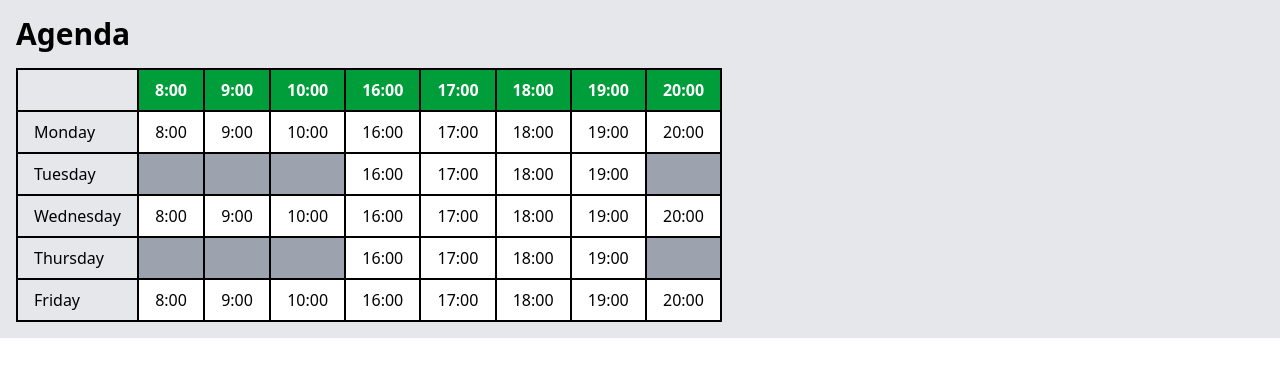
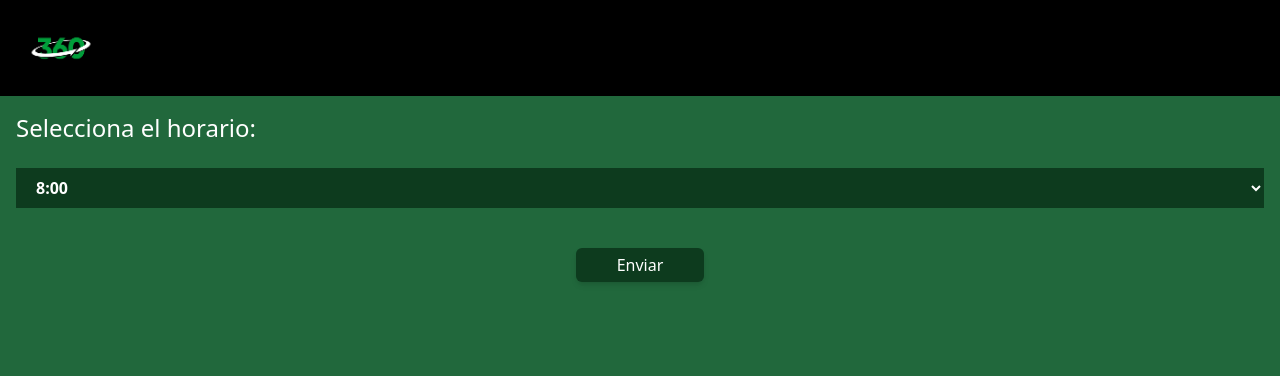
Before and after one commit to SantiagoAvigliano/Entrenamiento360, a React (Vite) app: page /agenda in a window 1280 px wide. Shown: the top 376 px of the page. Built offline with nearby package versions, Linux system fonts and the light colour scheme.

Commit message:
change Booking

```diff
--- a/src/components/Schedule.jsx
+++ b/src/components/Schedule.jsx
@@ -1,5 +1,6 @@
 import React from 'react'
 import Horarios from '../images/horarios.jpeg'
+
 const Schedule = () => {
   return (
     <div className="bg-black h-2/3">
--- a/src/pages/Booking.jsx
+++ b/src/pages/Booking.jsx
@@ -1,143 +1,28 @@
-// import React, {useState} from "react";
-// function Booking() {
-//     const [schedule, setSchedule] = useState([
-//         { day: 'Monday', slots: ['8:00', '9:00', '10:00', '16:00', '17:00', '18:00', '19:00', '20:00'], bookings: [0, 0, 0, 0, 0, 0, 0, 0] },
-//         { day: 'Tuesday', slots: ['', '', '', '16:00', '17:00', '18:00', '19:00', ''], bookings: [0, 0, 0, 0, 0, 0, 0, 0] },
-//         { day: 'Wednesday', slots: ['8:00', '9:00', '10:00', '16:00', '17:00', '18:00', '19:00', '20:00'], bookings: [0, 0, 0, 0, 0, 0, 0, 0] },
-//         { day: 'Thursday', slots: ['', '', '', '16:00', '17:00', '18:00', '19:00', ''], bookings: [0, 0, 0, 0, 0, 0, 0, 0] },
-//         { day: 'Friday', slots: ['8:00', '9:00', '10:00', '16:00', '17:00', '18:00', '19:00', '20:00'], bookings: [0, 0, 0, 0, 0, 0, 0, 0] },
-//     ]);
-
-//     const handleBookSlot = (day, time) => {
-//         const updatedSchedule = [...schedule];
-//         const dayIndex = updatedSchedule.findIndex((d) => d.day === day);
-//         const slotIndex = updatedSchedule[dayIndex].slots.findIndex((s) => s === time);
-//         const bookings = updatedSchedule[dayIndex].bookings;
-//         if (bookings[slotIndex] < 8) {
-//             bookings[slotIndex] += 1;
-//             updatedSchedule[dayIndex].slots[slotIndex] = "booked";
-//             updatedSchedule[dayIndex].bookings = bookings;
-//             setSchedule(updatedSchedule);
-//         }
-//     };
-
-//     return (
-//         <div className="bg-gray-200 p-4">
-//             <h1 className="text-3xl font-bold mb-4">Entrenamiento 360 Schedule</h1>
-//             <div className="overflow-x-auto">
-//                 <table className="table-auto border-collapse border border-gray-400">
-//                     <thead>
-//                         <tr className="border-2 border-black">
-//                             <th className="border-2 border-black text-left px-4 py-2"></th>
-//                             <th className="bg-[#009e3a] text-white border-2 border-black text-center px-4 py-2">8:00</th>
-//                             <th className="bg-[#009e3a] text-white border-2 border-black text-center px-4 py-2">9:00</th>
-//                             <th className="bg-[#009e3a] text-white border-2 border-black text-center px-4 py-2">10:00</th>
-//                             <th className="bg-[#009e3a] text-white border-2 border-black text-center px-4 py-2">16:00</th>
-//                             <th className="bg-[#009e3a] text-white border-2 border-black text-center px-4 py-2">17:00</th>
-//                             <th className="bg-[#009e3a] text-white border-2 border-black text-center px-4 py-2">18:00</th>
-//                             <th className="bg-[#009e3a] text-white border-2 border-black text-center px-4 py-2">19:00</th>
-//                             <th className="bg-[#009e3a] text-white border-2 border-black text-center px-4 py-2">20:00</th>
-//                         </tr>
-//                     </thead>
-//                     <tbody>
-//                         {schedule.map((day) => (
-//                             <tr key={day.day} className="border-2 border-black">
-//                                 <td className="border-2 border-black text-left px-4 py-2">{day.day}</td>
-//                                 {day.slots.map((time, index) => {
-//                                     if (time === '') {
-//                                         return <td key={index} className="border-2 border-black px-4 py-2"></td>;
-//                                     } else if (time === 'booked') {
-//                                         return <td key={index} className="bg-red-500 border-2 border-black px-4 py-2">Booked</td>;
-//                                     } else {
-//                                         let isDisabled = false;
-//                                         if ((day.day === 'Tuesday' || day.day === 'Thursday') && (time === '8:00' || time === '9:00' || time === '11:00' || time === '20:00')) {
-//                                             isDisabled = true;
-//                                         }
-//                                         return (
-//                                             <td
-//                                                 key={index}
-//                                                 className={`border-2 border-black px-4 py-2 text-center cursor-pointer ${isDisabled ? 'bg-gray-400' : 'bg-white hover:bg-gray-200'}`}
-//                                                 onClick = {() => {if (!isDisabled) {handleBookSlot(day.day, time);}}}>{time}
-//                                             </td>);}})}
-//                                 </tr>))}
-//                     </tbody>
-//                 </table>
-//             </div>
-//         </div>
-// );
-// }
-
-// export default Booking;
-
-import React, { useState } from "react";
-
-function Booking() {
-    const [schedule, setSchedule] = useState([
-        { day: 'Monday', slots: ['8:00', '9:00', '10:00', '16:00', '17:00', '18:00', '19:00', '20:00'], bookings: [0, 0, 0, 0, 0, 0, 0, 0] },
-        { day: 'Tuesday', slots: ['', '', '', '16:00', '17:00', '18:00', '19:00', ''], bookings: [0, 0, 0, 0, 0, 0, 0, 0] },
-        { day: 'Wednesday', slots: ['8:00', '9:00', '10:00', '16:00', '17:00', '18:00', '19:00', '20:00'], bookings: [0, 0, 0, 0, 0, 0, 0, 0] },
-        { day: 'Thursday', slots: ['', '', '', '16:00', '17:00', '18:00', '19:00', ''], bookings: [0, 0, 0, 0, 0, 0, 0, 0] },
-        { day: 'Friday', slots: ['8:00', '9:00', '10:00', '16:00', '17:00', '18:00', '19:00', '20:00'], bookings: [0, 0, 0, 0, 0, 0, 0, 0] },
-    ]);
-
-    const handleBookSlot = (day, time) => {
-        const updatedSchedule = [...schedule];
-        const dayIndex = updatedSchedule.findIndex((d) => d.day === day);
-        const slotIndex = updatedSchedule[dayIndex].slots.findIndex((s) => s === time);
-        const bookings = updatedSchedule[dayIndex].bookings;
-        if (bookings[slotIndex] < 8) {
-            bookings[slotIndex] += 1;
-            updatedSchedule[dayIndex].slots[slotIndex] = "booked";
-            updatedSchedule[dayIndex].bookings = bookings;
-            setSchedule(updatedSchedule);
-        }
-    };
-
-    return (
-        <div className="bg-gray-200 p-4">
-            <h1 className="text-3xl font-bold mb-4">Agenda</h1>
-            <div className="overflow-x-auto">
-                <table className="table-auto border-collapse border border-gray-400">
-                    <thead>
-                        <tr className="border-2 border-black">
-                            <th className="border-2 border-black text-left px-4 py-2"></th>
-                            <th className="bg-[#009e3a] text-white border-2 border-black text-center px-4 py-2">8:00</th>
-                            <th className="bg-[#009e3a] text-white border-2 border-black text-center px-4 py-2">9:00</th>
-                            <th className="bg-[#009e3a] text-white border-2 border-black text-center px-4 py-2">10:00</th>
-                            <th className="bg-[#009e3a] text-white border-2 border-black text-center px-4 py-2">16:00</th>
-                            <th className="bg-[#009e3a] text-white border-2 border-black text-center px-4 py-2">17:00</th>
-                            <th className="bg-[#009e3a] text-white border-2 border-black text-center px-4 py-2">18:00</th>
-                            <th className="bg-[#009e3a] text-white border-2 border-black text-center px-4 py-2">19:00</th>
-                            <th className="bg-[#009e3a] text-white border-2 border-black text-center px-4 py-2">20:00</th>
-                         </tr>
-                    </thead>
-
-                    <tbody>
-            {schedule.map((day, index) => (
-              <tr key={index} className="border-2 border-black">
-                <td className="border-2 border-black text-left px-4 py-2">{day.day}</td>
-                {day.slots.map((slot, index) => (
-                  <td
-                    key={index}
-                    className={`border-2 border-black text-center px-4 py-2 ${
-                      slot === "" ? "bg-gray-400" : "bg-white"
-                    } ${slot === "booked" ? "bg-red-500" : ""}`}
-                    onClick={() => {
-                      if (slot !== "" && slot !== "booked") {
-                        handleBookSlot(day.day, slot);
-                      }
-                    }}
-                  >
-                    {slot === "booked" ? "Booked" : slot}
-                  </td>
-                ))}
-              </tr>
-            ))}
-          </tbody>
-        </table>
-      </div>
+import React from 'react'
+import Nav from '../components/Nav'
+const Booking = () => {
+  return (
+    <div>
+      <Nav />
+      <form action="" className='bg-[#21683c] flex flex-col h-screen text-white justify-start pt-28 px-4'>
+        <label className='text-2xl'>Selecciona el horario:</label>
+        <select className='h-10 tet-xl bg-[#0d3b1e] font-semibold my-6 pl-4'>
+          <option value="">8:00</option>
+          <option value="">9:00</option>
+          <option value="">10:00</option>
+          <option value="">11:00</option>
+          <option value="">16:00</option>
+          <option value="">17:00</option>
+          <option value="">18:00</option>
+          <option value="">19:00</option>
+          <option value="">20:00</option>
+        </select>
+        <div className="flex justify-center items-center py-4">
+          <button className='bg-[#0d3b1e] w-32 hover:text-[#009e3a] hover:bg-[#104423] text-slate  rounded-md px-5 py-[5px] shadow-md hover:shadow-4xl'>Enviar</button>
+        </div>
+      </form>
     </div>
-  );
+  )
 }
 
-export default Booking;
+export default Booking
```
